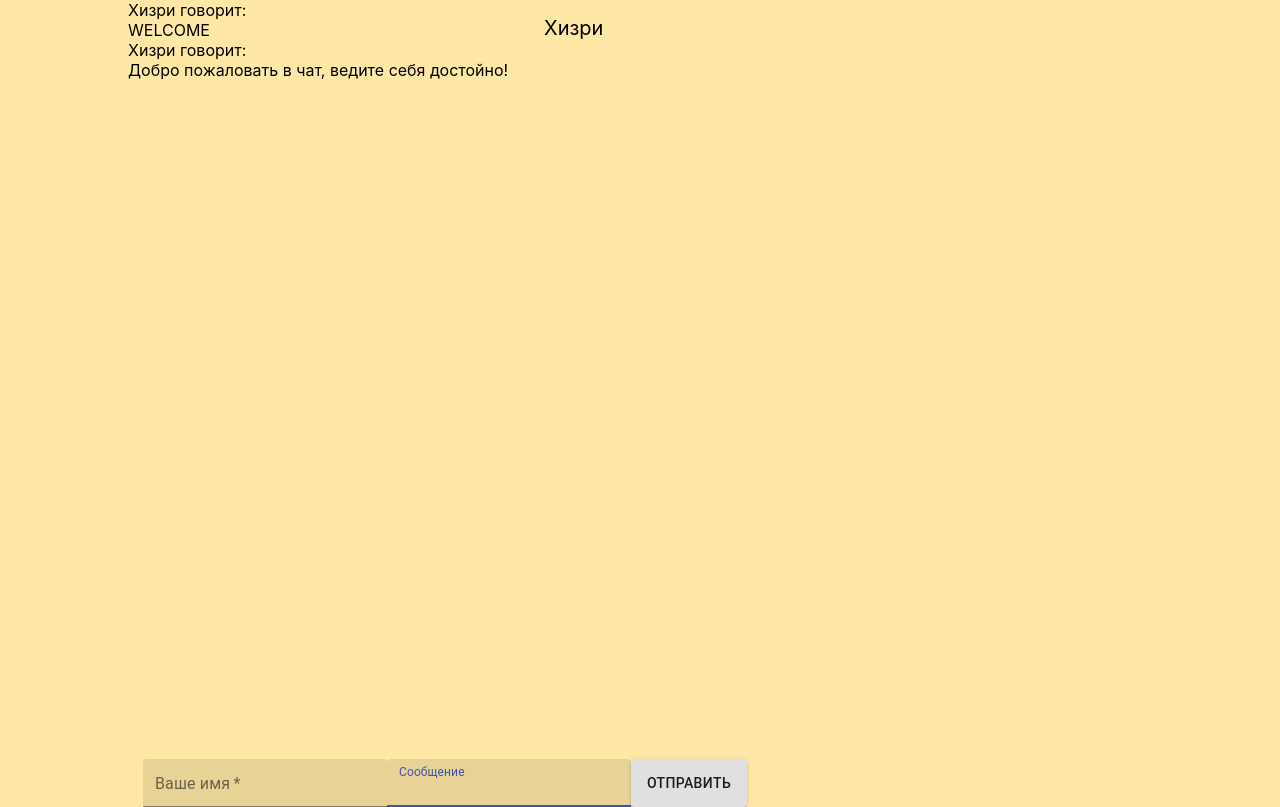
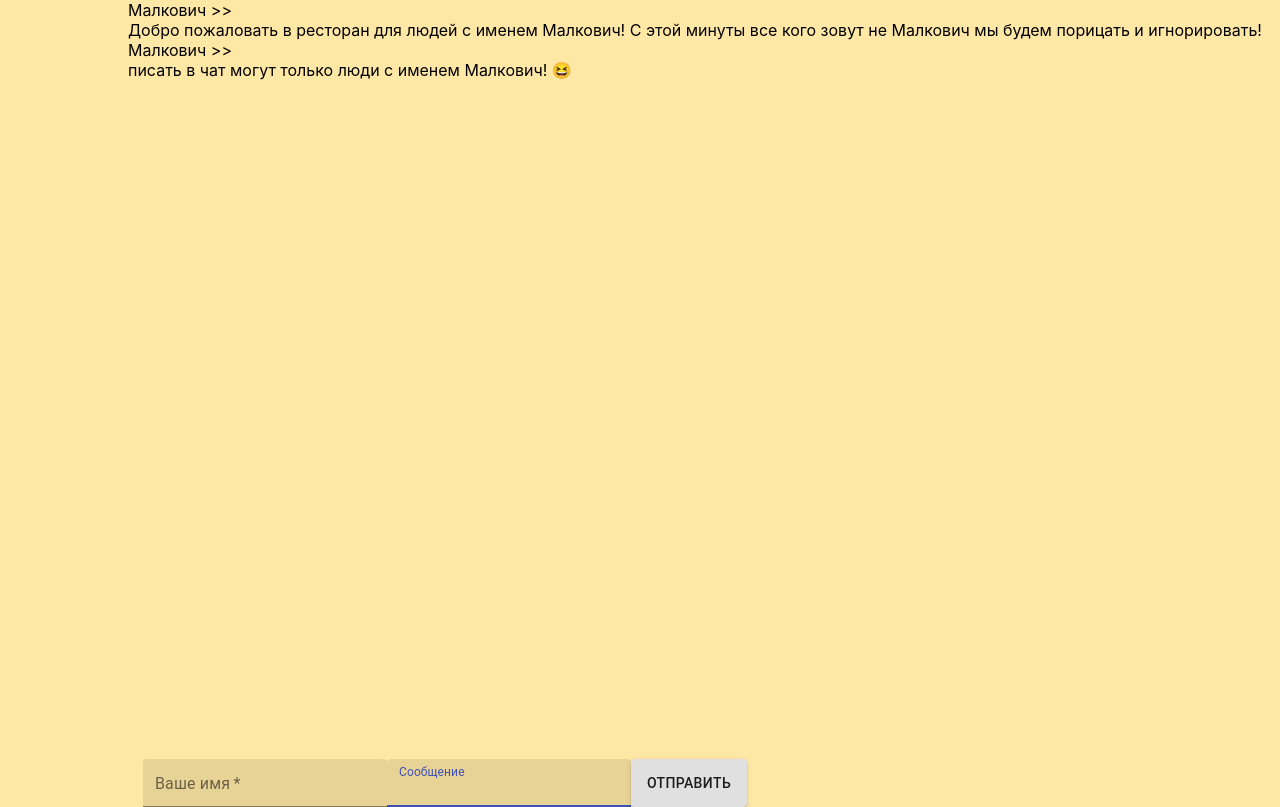
Before and after one commit to tataev/ReactJS-Basic-course, a React (Create React App) app in the folder my-name-app/: page / in a window 1280 px wide. Shown: the top 807 px of the page. Built offline with nearby package versions, Linux system fonts and the light colour scheme.

Commit message:
Малкович hw03

```diff
--- a/my-name-app/src/App.css
+++ b/my-name-app/src/App.css
@@ -112,7 +112,7 @@
 }
 
 /*.MuiListItem-root MuiListItem-gutters li {*/
-.MuiListItem-gutters{
+.MuiListItem-gutters {
     padding-left: 0;
     font-size: 20px;
     display: flex;
--- a/my-name-app/src/App.js
+++ b/my-name-app/src/App.js
@@ -7,17 +7,17 @@ import './App.css';
 function App() {
 
     const [messageList, setMessageList] = useState([{
-        author: "Хизри",
-        text: "WELCOME"
+        author: "Малкович",
+        text: "Добро пожаловать в ресторан для людей с именем Малкович! С этой минуты все кого зовут не Малкович мы будем порицать и игнорировать!"
     }, {
-        author: "Хизри",
-        text: "Добро пожаловать в чат, ведите себя достойно!"
+        author: "Малкович",
+        text: "писать в чат могут только люди с именем Малкович! 😆 "
     }]);
 
     useEffect(() => {
-        if (messageList[messageList.length - 1].author !== "Хизри") {
+        if (messageList[messageList.length - 1].author !== "Малкович") {
             setTimeout(() => {
-                setMessageList((prev) => [...prev, {author: "Хизри", text: "незаконное вторжение! Я не звал других участников!"}])
+                setMessageList((prev) => [...prev, {author: "Малкович", text: "Вас зовут не Малкович! Вы не имеете права тут писать!"}])
             }, 2000);
         }
     }, [messageList]);
--- a/my-name-app/src/Components/Chats/Chats.js
+++ b/my-name-app/src/Components/Chats/Chats.js
@@ -1,15 +1,16 @@
-import { List, ListItem } from "@material-ui/core";
-import { useState } from "react";
+import {List, ListItem} from "@material-ui/core";
+import {useState} from "react";
 
 function Chats() {
 
-    const [chats, setChats] = useState([{ id: 1, name: "Хизри" }]);
+    const [chats, setChats] = useState([{id: 1, name: ""}]);
+    // const [chats, setChats] = useState([{id: 1, name: "Чат Джона Малковича"}]);
 
-    return (
-        <List sx={{ width: '100%', maxWidth: 300, bgcolor: "#8feb34", fontWeight: "bold" }}>
-            {chats ? chats.map((el) => <ListItem key={el.id}>{el.name}</ListItem>) : null}
-        </List>
-    );
+     return (
+         <List sx={{width: '100%', maxWidth: 300, bgcolor: "#50bdcc", fontWeight: "bold"}}>
+             {chats ? chats.map((el) => <ListItem key={el.id}>{el.name}</ListItem>) : null}
+         </List>
+     );
 }
 
 export default Chats;
--- a/my-name-app/src/Components/Messages/Message.module.css
+++ b/my-name-app/src/Components/Messages/Message.module.css
@@ -6,11 +6,13 @@
     text-align: center;
     background-color: #a9a3a3;
 }
+
 .input {
     height: 30px;
     border: 2px solid blue;
     border-radius: 15px;
 }
+
 .btn {
     height: 30px;
     border: 2px solid blue;
--- a/my-name-app/src/Components/Messages/Message.scss
+++ b/my-name-app/src/Components/Messages/Message.scss
@@ -1,4 +1,4 @@
 .App-Message {
   color: #61dafb;
-  font-size: 24px;
+  font-size: 34px;
 }
--- a/my-name-app/src/Components/Messages/Messages.js
+++ b/my-name-app/src/Components/Messages/Messages.js
@@ -1,9 +1,17 @@
 import './module.messages.css';
 
-function Messages({ messageList }) {
+function Messages({messageList}) {
     return (
         <ul className="messages">
-            {messageList ? messageList.map((el, index) => <li key={index} className="messages__item"><p className="messages__item-name">{el.author + " говорит:"}</p><p className="messages__item-text">{el.text}</p></li>) : null}
+            {messageList ? messageList.map((el, index) =>
+                <li key={index} className="messages__item">
+                    <p
+                        className="messages__item-name">{el.author + " >>"}
+                    </p>
+                    <p
+                        className="messages__item-text">{el.text}
+                    </p>
+                </li>) : null}
         </ul>
     )
 };
--- a/my-name-app/src/index.js
+++ b/my-name-app/src/index.js
@@ -5,6 +5,6 @@ import App from './App';
 
 
 ReactDOM.render(
-    <App />,
+    <App/>,
     document.getElementById('root')
 );
```
Also changed, not shown: my-name-app/src/App.scss (+11 -3 lines), my-name-app/src/Components/InputForms/InputForms.js (+13 -8 lines), my-name-app/src/Components/MessageList/MessageList.js (+8 -6 lines), my-name-app/src/hw03.png (added), 1 other file (tests, documents, lock files or other folders). Lines whose indentation alone changed are shown as unchanged.
